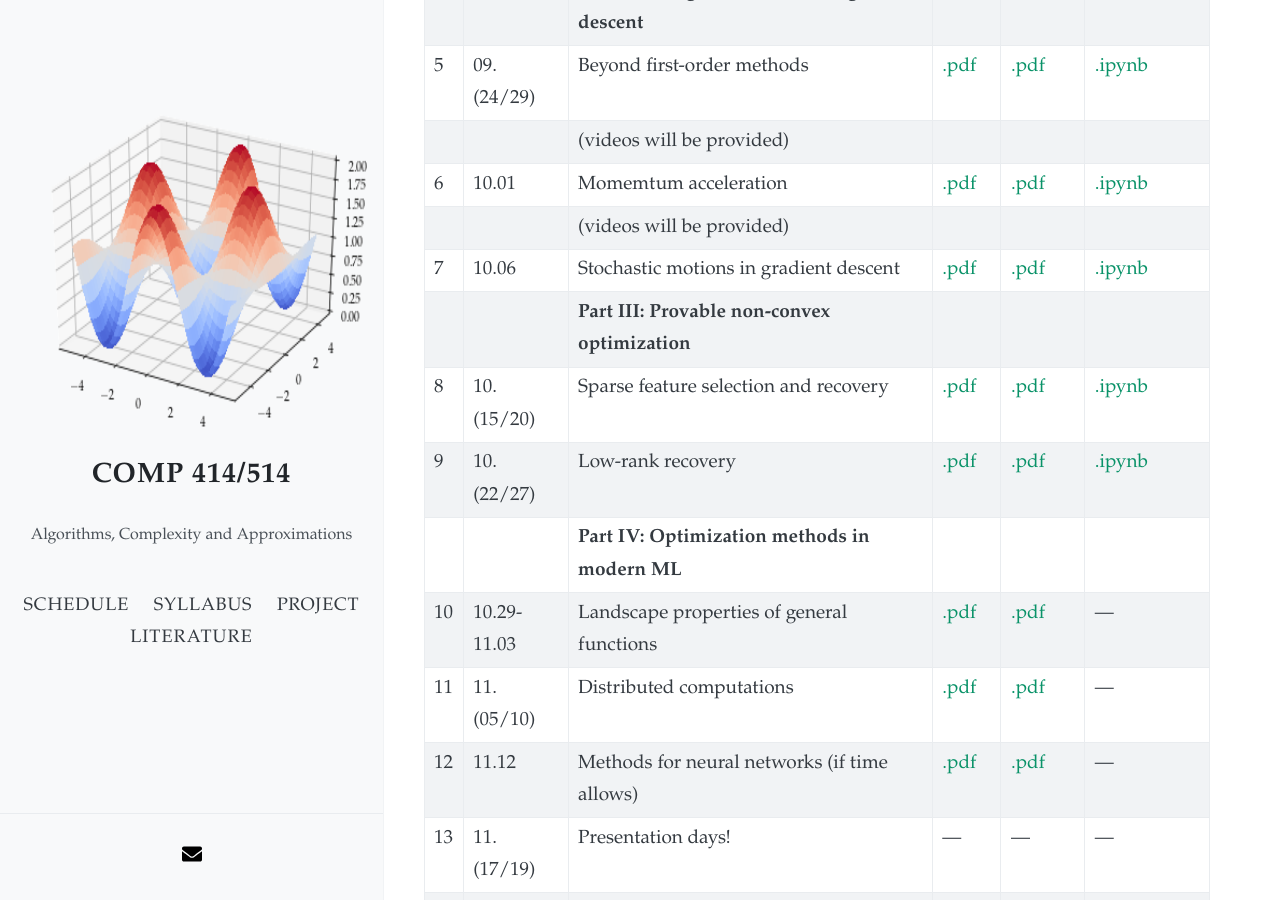
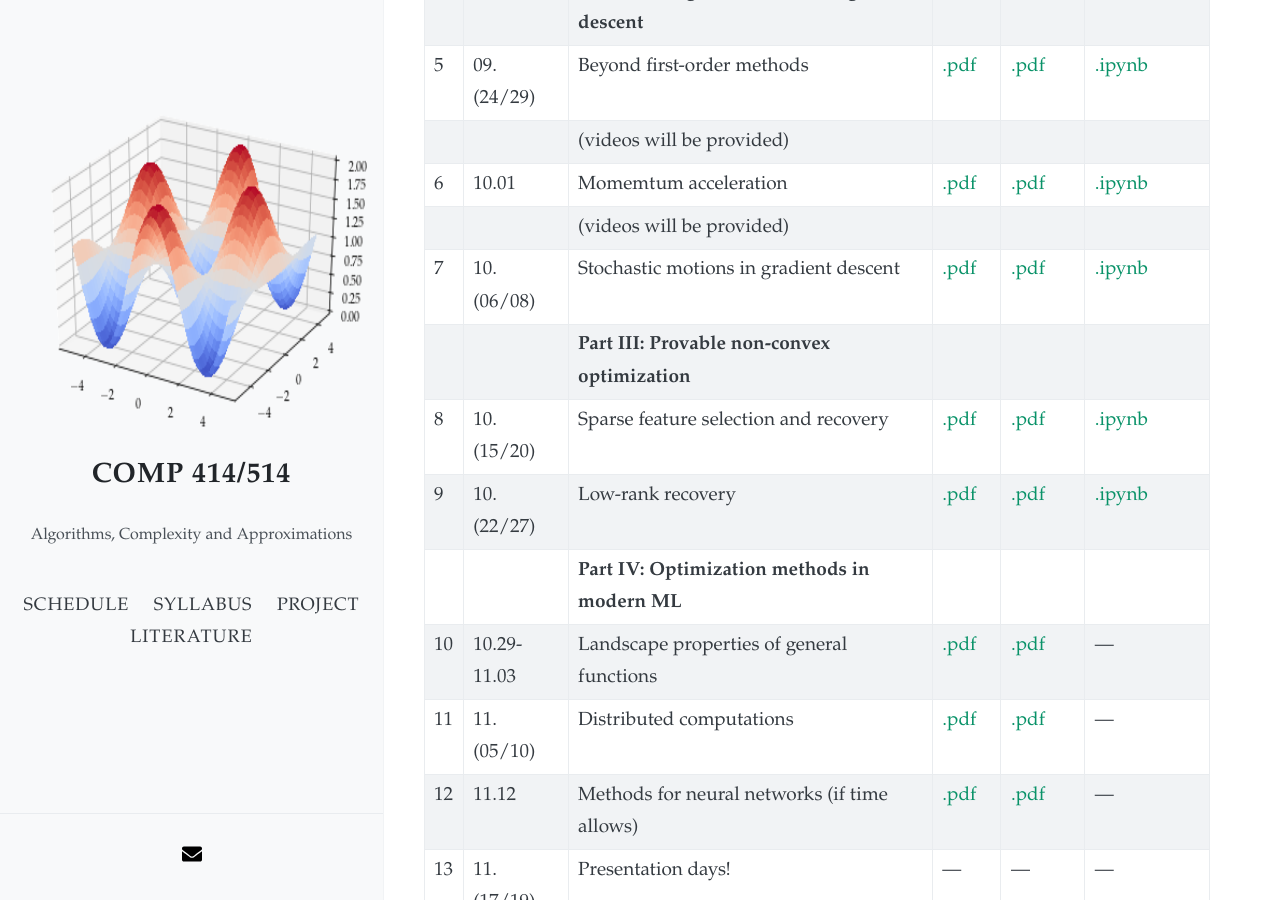
Before and after one commit to akyrillidis/comp414-514, a Jekyll site: the page built from schedule.md, in a window 1280 px wide and 900 px high, scrolled down 529 px. Built offline with Jekyll 4.4.1, drawn with Linux system fonts in a browser that asks for light colours; nearby versions of some CDN libraries.

Commit message:
Update schedule.md

```diff
--- a/schedule.md
+++ b/schedule.md
@@ -18,7 +18,7 @@ layout: default
 | | | (videos will be provided) |  | |  |
 | 6 | 10.01 | Momemtum acceleration | [.pdf](/schedule/images/chapter6.pdf)  | [.pdf](/schedule/images/Lecture 6.pdf) | [.ipynb](/schedule/images/Chapter 6.ipynb) |
 | | | (videos will be provided) |  | |  |
-| 7 | 10.06 | Stochastic motions in gradient descent | [.pdf](/schedule/images/chapter7.pdf)  | [.pdf](/schedule/images/Lecture 7.pdf) | [.ipynb](/schedule/images/Chapter 7.ipynb) |
+| 7 | 10.(06/08) | Stochastic motions in gradient descent | [.pdf](/schedule/images/chapter7.pdf)  | [.pdf](/schedule/images/Lecture 7.pdf) | [.ipynb](/schedule/images/Chapter 7.ipynb) |
 | | | **Part III: Provable non-convex optimization** | | | |
 | 8 | 10.(15/20) | Sparse feature selection and recovery | [.pdf]()  | [.pdf]() | [.ipynb]() |
 | 9 | 10.(22/27) | Low-rank recovery | [.pdf]()  | [.pdf]() | [.ipynb]() |
```
